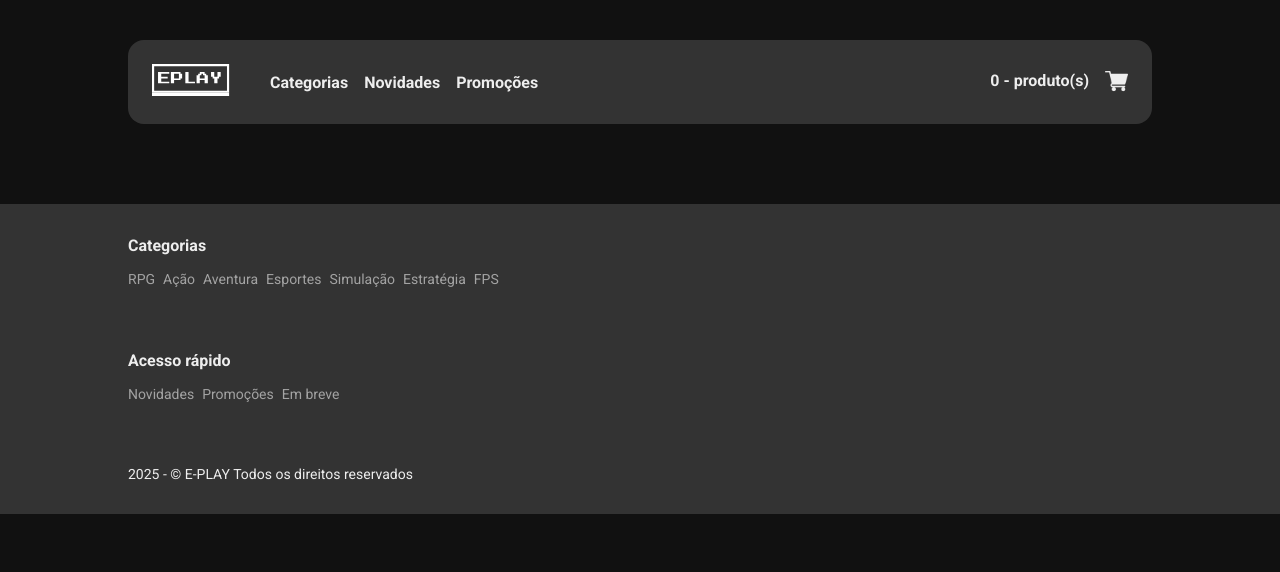
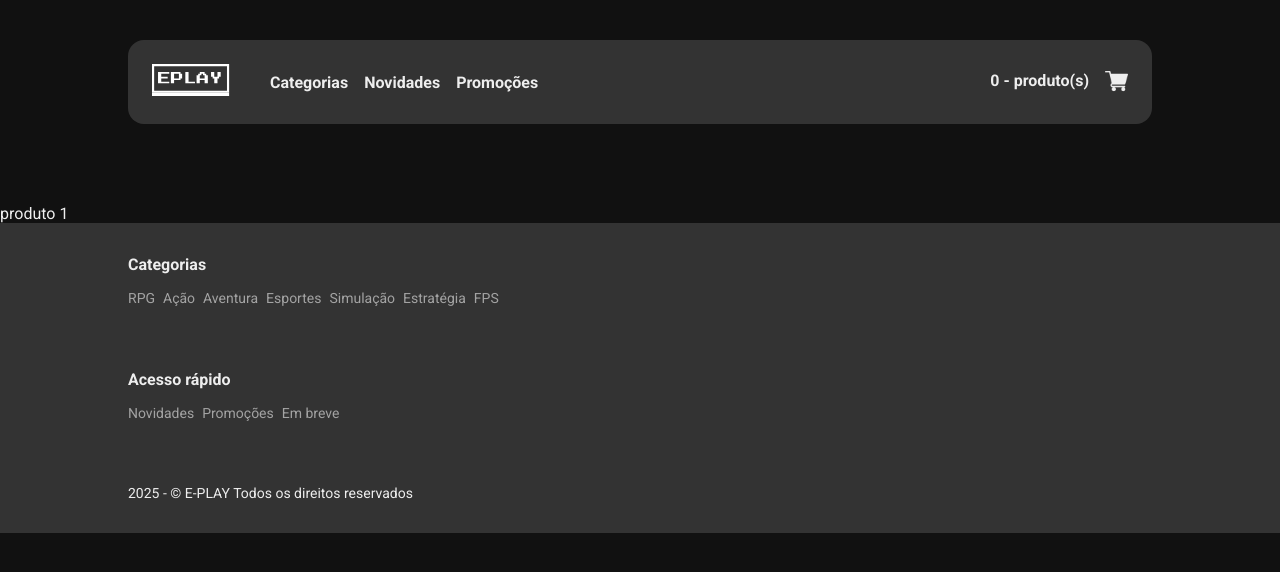
Before and after one commit to monosodrac/eplay, a React (Create React App) app: page /product/1 in a window 1280 px wide. Shown: the top 572 px of the page. Built offline with nearby package versions, Linux system fonts and the light colour scheme.

Commit message:
create Product route, with parameters, getting them from useParams library

```diff
--- /dev/null
+++ b/src/pages/Product/index.tsx
@@ -0,0 +1,9 @@
+import { useParams } from 'react-router-dom'
+
+const Product = () => {
+  const { id } = useParams()
+
+  return <div>produto {id}</div>
+}
+
+export default Product
--- a/src/routes.tsx
+++ b/src/routes.tsx
@@ -2,11 +2,13 @@
 
 import Home from './pages/Home'
 import Categories from './pages/Categories'
+import Product from './pages/Product'
 
 const Rotas = () => (
   <Routes>
     <Route path="/" element={<Home />} />
     <Route path="/categories" element={<Categories />} />
+    <Route path="/product/:id" element={<Product />} />
   </Routes>
 )
 
```
Also changed, not shown: src/components/Hero/index.tsx (added).
